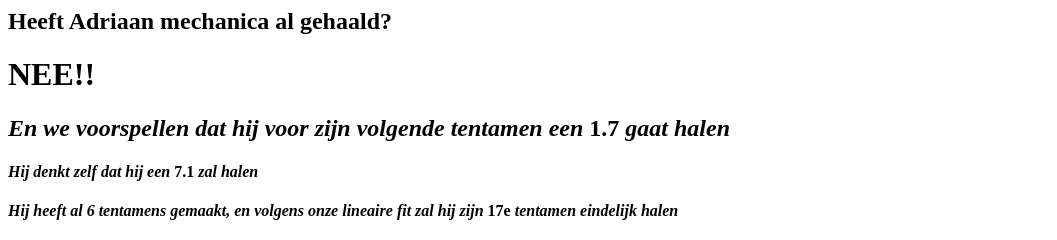
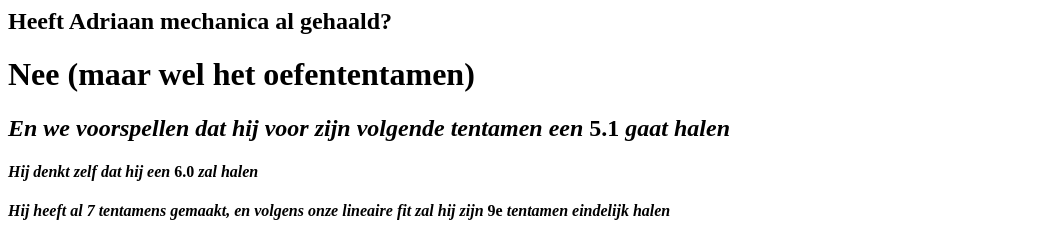
Before and after one commit to heeftadriaanmechanicaalgehaald/heeftadriaanmechanicaalgehaald.github.io, a plain HTML site: page index.html in a window 1280 px wide. Shown: the top 240 px of the page, without its empty margins (0-1057 px from the left). Drawn offline with Linux system fonts and the light colour scheme.

Commit message:
Update with new grade

```diff
--- a/index.html
+++ b/index.html
@@ -1,7 +1,7 @@
 <title>Heeft Adriaan mechanica al gehaald?</title>
 <h2>Heeft Adriaan mechanica al gehaald?</h2>
-<h1>NEE!!</h1>
-<h2><i>En we voorspellen dat hij voor zijn volgende tentamen een </i>1.7<i> gaat halen</i><h2>
-<h4><i>Hij denkt zelf dat hij een </i>7.1<i> zal halen</i></h4>
-<h4><i>Hij heeft al 6 tentamens gemaakt, en volgens onze lineaire fit zal hij zijn </i>17e<i> tentamen eindelijk halen</i></h4>
+<h1>Nee (maar wel het oefententamen)</h1>
+<h2><i>En we voorspellen dat hij voor zijn volgende tentamen een </i>5.1<i> gaat halen</i><h2>
+<h4><i>Hij denkt zelf dat hij een </i>6.0<i> zal halen</i></h4>
+<h4><i>Hij heeft al 7 tentamens gemaakt, en volgens onze lineaire fit zal hij zijn </i>9e<i> tentamen eindelijk halen</i></h4>
 <img src="fits.png">
```
Also changed, not shown: fits.png, 1 other file.
